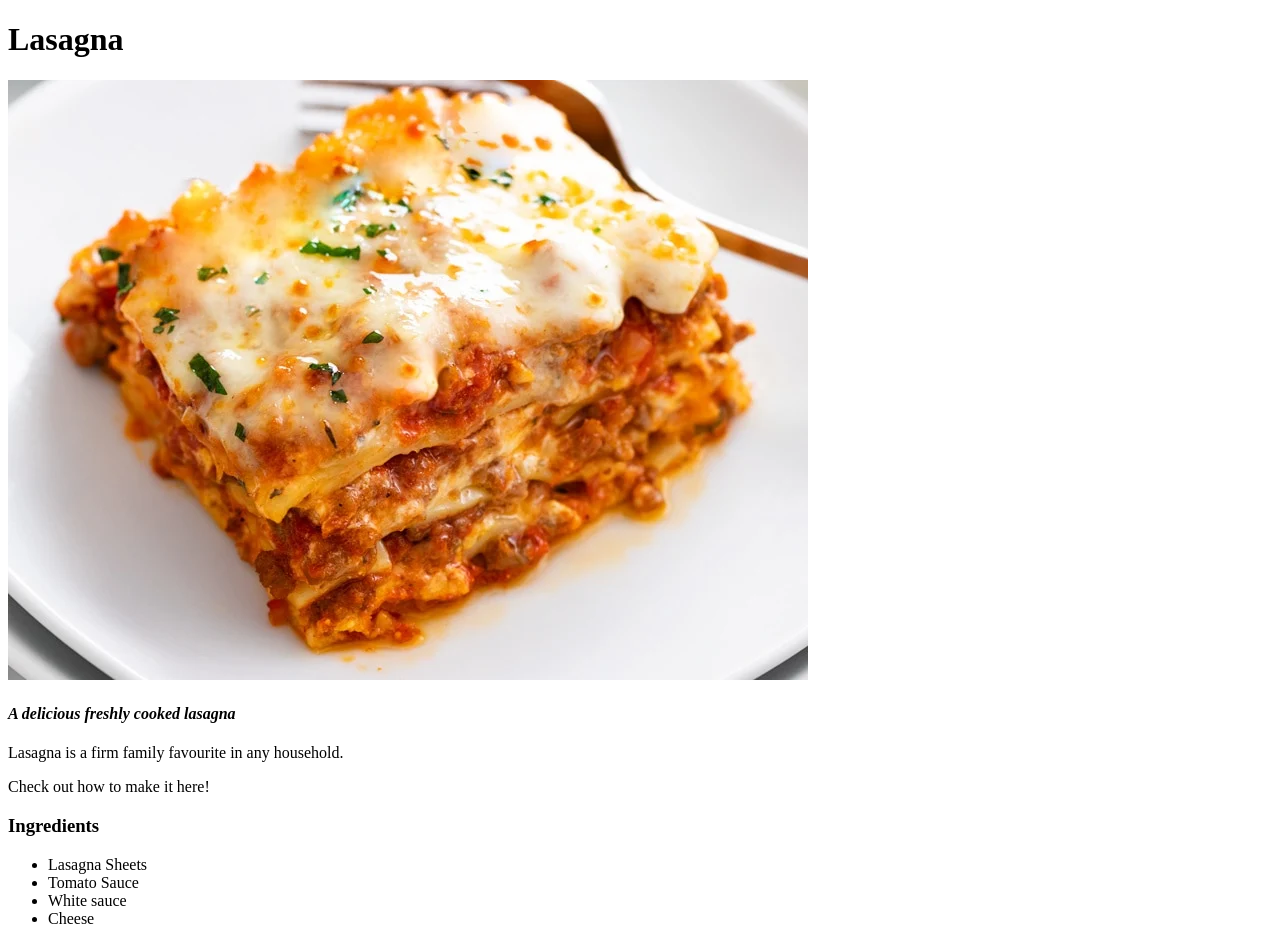
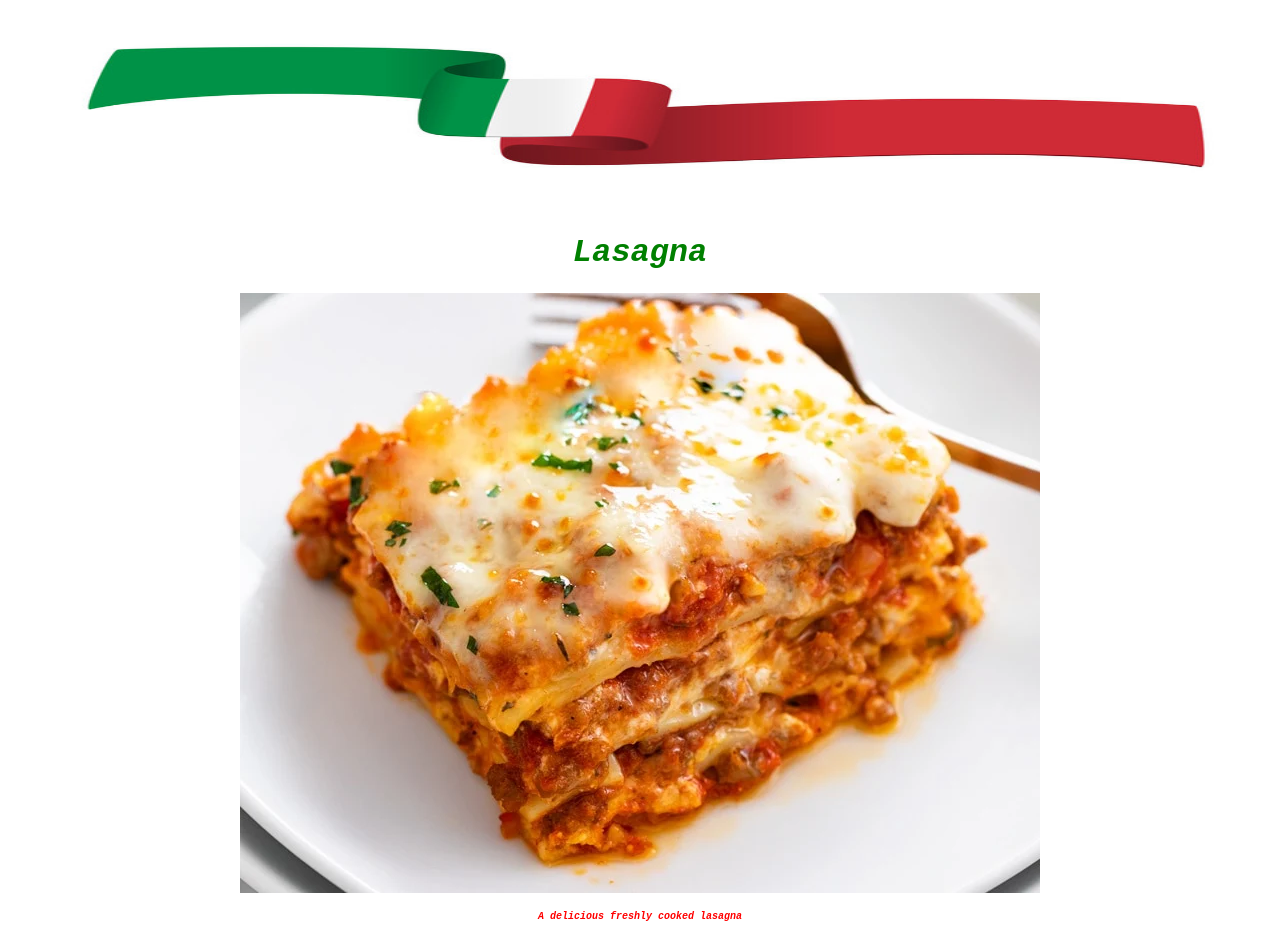
Before and after one commit to dav-24/odin-recipes, a plain HTML site: page recipes/lasagna.html in a window 1280 px wide. Shown: the top 931 px of the page. Drawn offline with Linux system fonts and the light colour scheme.

Commit message:
Updated website with basic CSS.

```diff
--- a/recipes/lasagna.html
+++ b/recipes/lasagna.html
@@ -4,12 +4,14 @@
     <meta charset="UTF-8">
     <meta http-equiv="X-UA-Compatible" content="IE=edge">
     <meta name="viewport" content="width=device-width, initial-scale=1.0">
+    <link rel="stylesheet" href="style.css">
     <title>Lasagna</title>
 </head>
 <body>
-    <h1>Lasagna</h1>
+    <img src="../img/ital-banner.jpg" alt="Banner of Italian Flag" class="banner">
+    <h1 class="headings">Lasagna</h1>
     <img src="../img/lasagna.jpg" alt="A delicious Lasagna">
-    <h4><i>A delicious freshly cooked lasagna</i></h4>
+    <h4 class="descriptions"d><i>A delicious freshly cooked lasagna</i></h4>
     <p>Lasagna is a firm family favourite in any household.</p>
     <p>Check out how to make it here!</p>
     <h3>Ingredients</h3>
--- /dev/null
+++ b/recipes/style.css
@@ -0,0 +1,24 @@
+* {
+    font-family: 'Courier New', Courier, monospace;
+    text-align: center;
+
+}
+
+.banner {
+
+    width: 1200px;
+    height: 200px;
+
+}
+
+.headings {
+    font-weight: bold;
+    color: green;
+    font-style: italic;
+}
+
+.descriptions {
+    font-size: 10px;
+    font-style: italic;
+    color: red;
+}
```
Also changed, not shown: index.html (deleted, +0 -20 lines), recipes/beef-stew.html (+4 -2 lines), recipes/chicken-pie.html (+5 -3 lines), recipes/index.html (added, +21 -0 lines), img/ital-banner.jpg (added), 1 other file.
